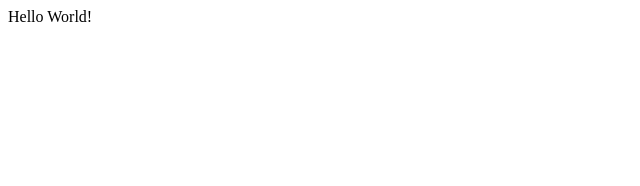
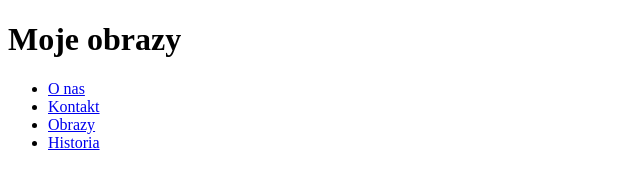
Before and after one commit to squteronsquter/gatsby-v3-mojeobrazy, a Gatsby site: page / in a window 1280 px wide. Shown: the whole page, without its empty margins (0-640 px from the left). Built offline with nearby package versions, Linux system fonts and the light colour scheme; Gatsby itself is replaced by a stand-in of ours.

Commit message:
Some pages added

```diff
--- /dev/null
+++ b/src/pages/404.js
@@ -0,0 +1,5 @@
+import React from "react"
+
+export default function Error() {
+  return <div>404 Error</div>
+}
--- /dev/null
+++ b/src/pages/about.js
@@ -0,0 +1,5 @@
+import React from "react"
+
+export default function about() {
+  return <div>O nas</div>
+}
--- /dev/null
+++ b/src/pages/contact.js
@@ -0,0 +1,5 @@
+import React from "react"
+
+export default function contact() {
+  return <div>Kontakt</div>
+}
--- a/src/pages/index.js
+++ b/src/pages/index.js
@@ -1,5 +1,24 @@
 import React from "react"
+import { Link } from "gatsby"
 
 export default function Home() {
-  return <div>Hello World!</div>
+  return (
+    <>
+      <h1>Moje obrazy</h1>
+      <ul>
+        <li>
+          <Link to="/about">O nas</Link>
+        </li>
+        <li>
+          <Link to="/contact">Kontakt</Link>
+        </li>
+        <li>
+          <Link to="/paintings/">Obrazy</Link>
+        </li>
+        <li>
+          <Link to="/paintings/history">Historia</Link>
+        </li>
+      </ul>
+    </>
+  )
 }
--- /dev/null
+++ b/src/pages/paintings/history.js
@@ -0,0 +1,5 @@
+import React from "react"
+
+export default function history() {
+  return <div>Obrazy > Historia</div>
+}
--- /dev/null
+++ b/src/pages/paintings/index.js
@@ -0,0 +1,5 @@
+import React from "react"
+
+export default function index() {
+  return <div>Obrazy</div>
+}
```
